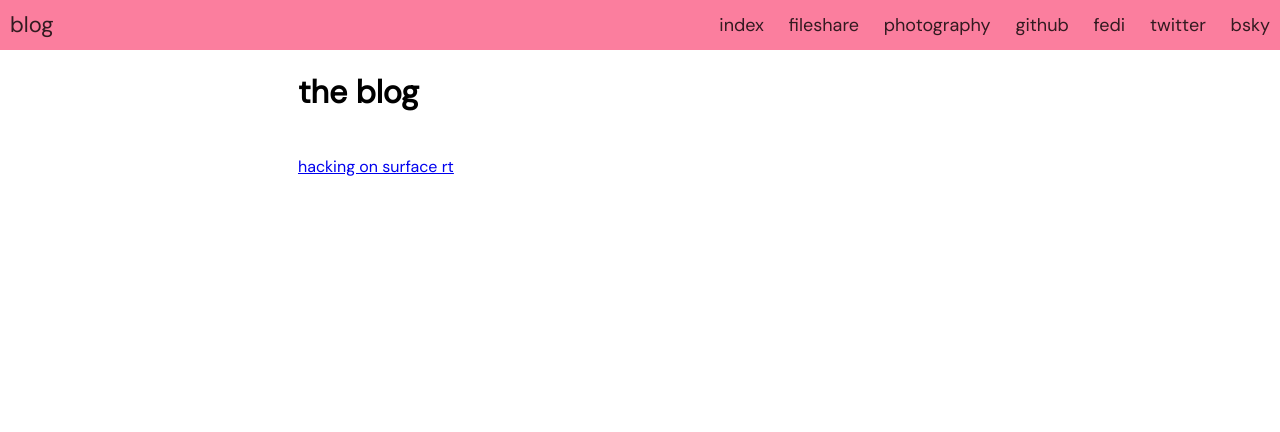
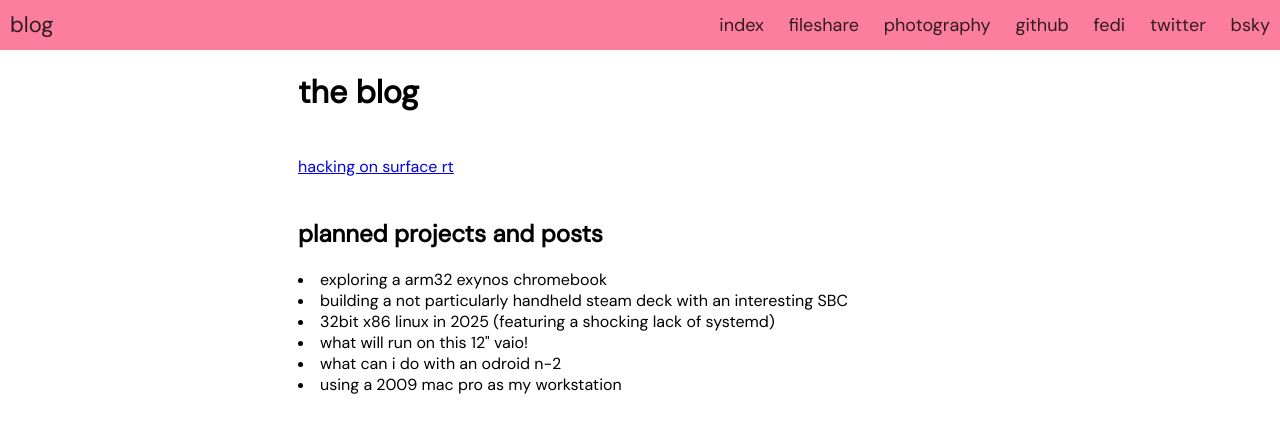
Before and after one commit to nothingneko/nothingneko.github.io, a plain HTML site: page blog.html in a window 1280 px wide. Drawn offline with Linux system fonts and the light colour scheme.

Commit message:
add projects

```diff
--- a/blog.html
+++ b/blog.html
@@ -57,5 +57,16 @@
     <h1>the blog</h1>
     <br />
     <a href="surfacert.html">hacking on surface rt</a>
+    <br>
+    <br>
+    <section>
+    <h2>planned projects and posts</h2>
+    <li>exploring a arm32 exynos chromebook</li>
+    <li>building a not particularly handheld steam deck with an interesting SBC</li>
+    <li>32bit x86 linux in 2025 (featuring a shocking lack of systemd)</li>
+    <li>what will run on this 12" vaio!</li>
+    <li>what can i do with an odroid n-2</li>
+    <li>using a 2009 mac pro as my workstation</li>
+    </section>
   </div>
 </html>
```
